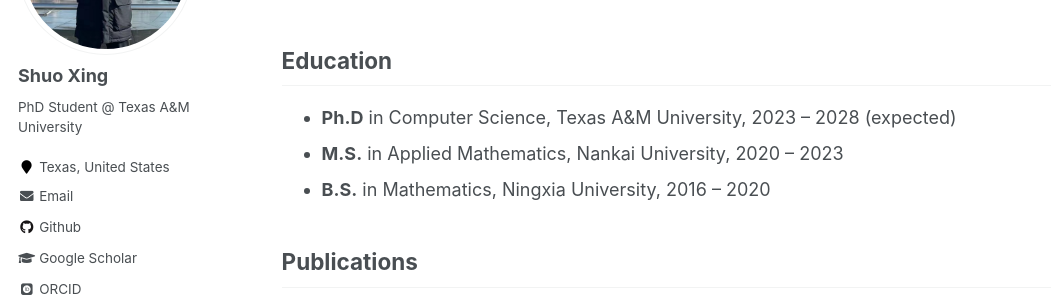
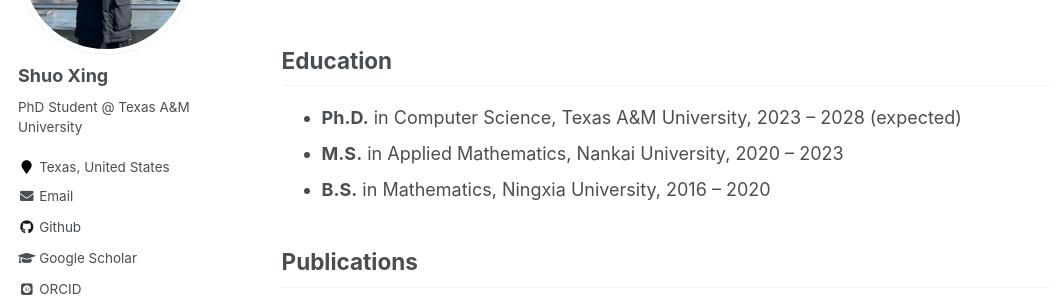
Before and after one commit to ShuoXing98/shuoxing98.github.io, a Jekyll site: the page built from _pages/about.md, in a window 1280 px wide and 900 px high, scrolled down 800 px. Shown: the part 153-453 px from the top of the window, without its empty margins (0-1060 px from the left). Built offline with Jekyll 4.4.1, drawn with Linux system fonts in a browser that asks for light colours; some web fonts are replaced; formulas are drawn with MathJax 3; comment, search, counter and statistics services are not loaded.

```diff
--- a/_pages/about.md
+++ b/_pages/about.md
@@ -32,7 +32,7 @@ BTW, thanks for the photo taken by my best friend **Lin Feng**!
 
 ## Education
 
-* **Ph.D** in Computer Science, Texas A&M University, 2023 -- 2028 (expected)
+* **Ph.D.** in Computer Science, Texas A&M University, 2023 -- 2028 (expected)
 * **M.S.** in Applied Mathematics, Nankai University, 2020 -- 2023
 * **B.S.** in Mathematics, Ningxia University, 2016 -- 2020
 
```
